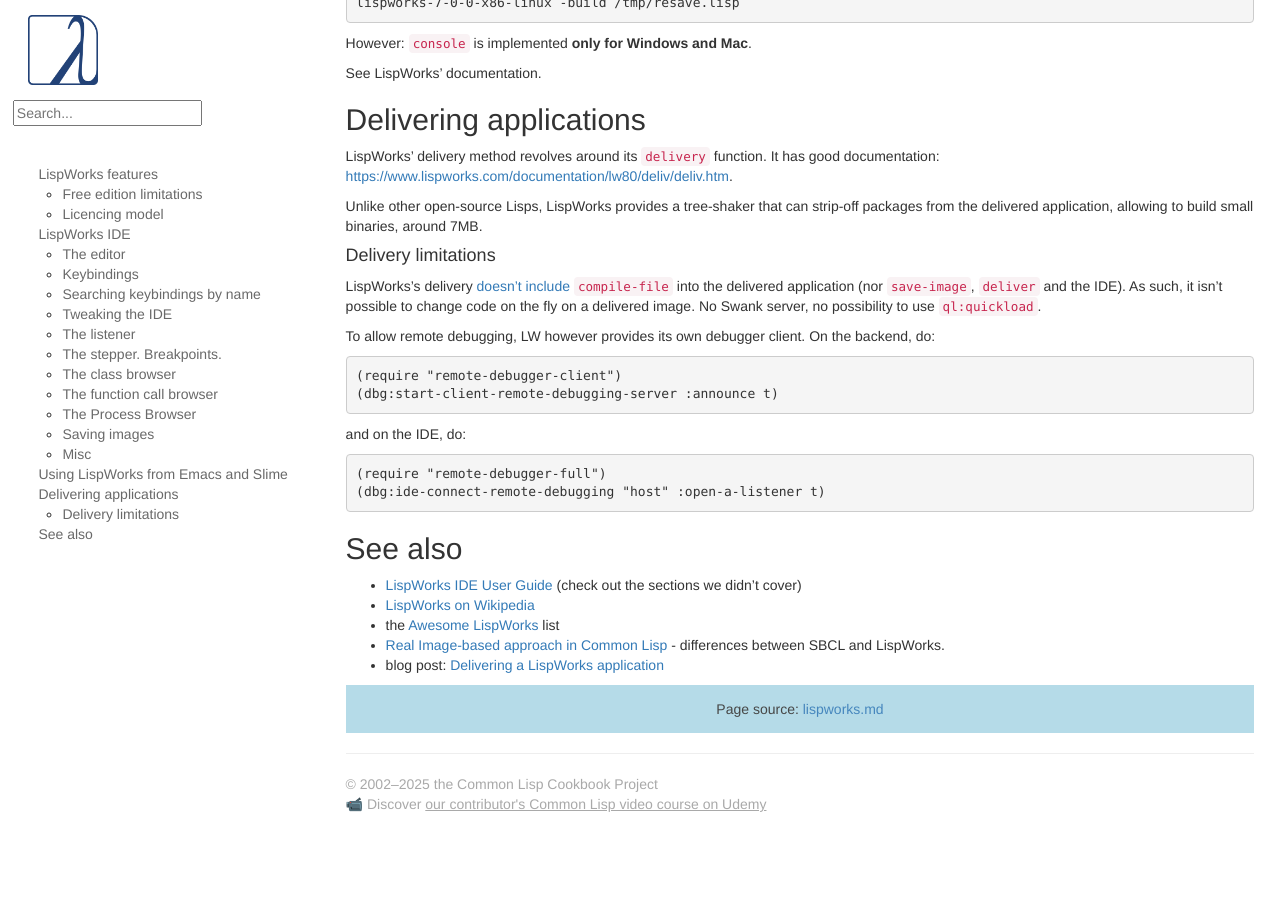
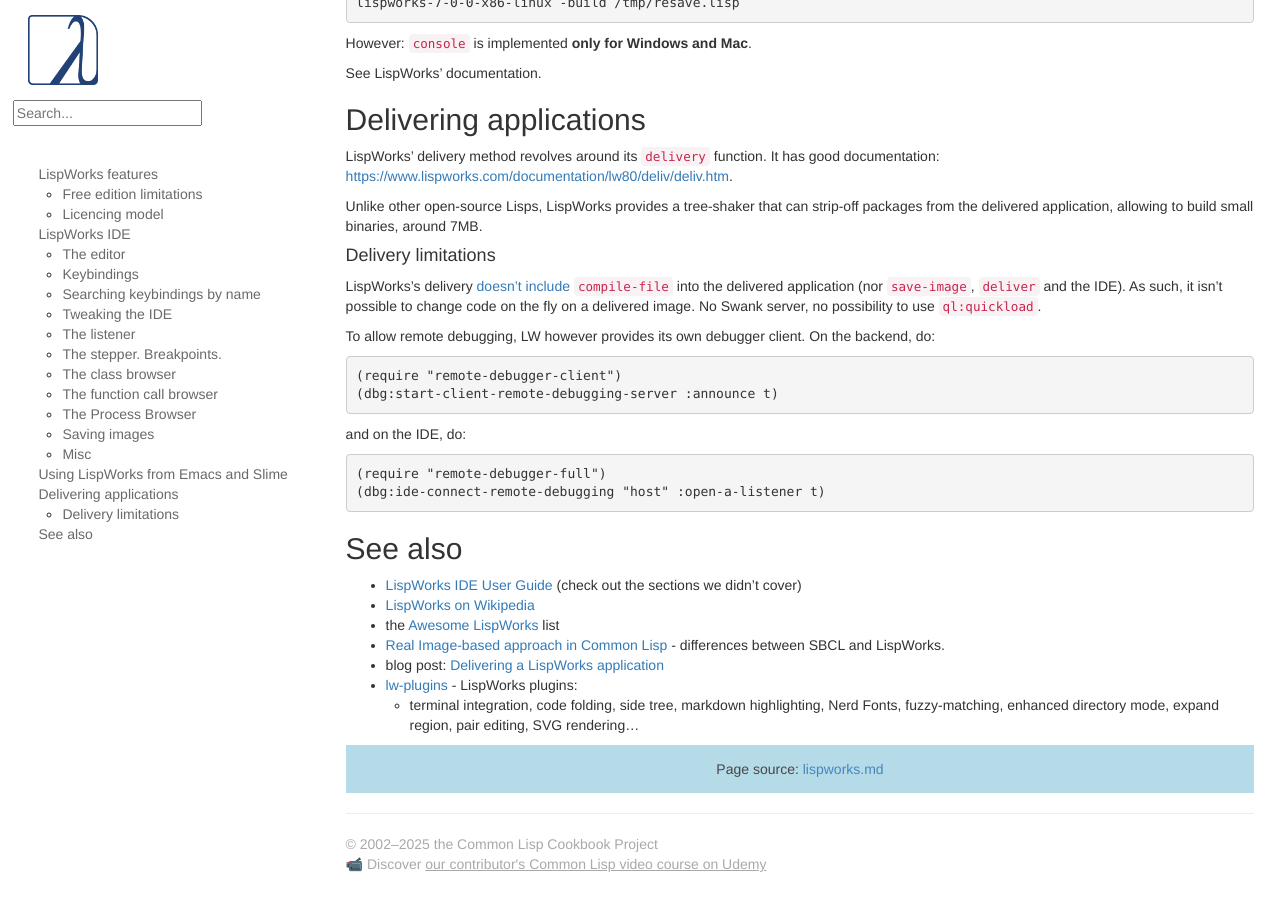
Before and after one commit to LispCookbook/cl-cookbook, a Jekyll site: the page built from lispworks.md, in a window 1280 px wide and 900 px high, scrolled down 11627 px. Built offline with Jekyll 4.4.1, drawn with Linux system fonts in a browser that asks for light colours; before the commit the page ends 12467 px from its top, so only the background shows below that.

Commit message:
mention lw-plugins

```diff
--- a/lispworks.md
+++ b/lispworks.md
@@ -588,3 +588,5 @@
 - the [Awesome LispWorks](https://github.com/fourier/awesome-lispworks) list
 - [Real Image-based approach in Common Lisp](https://www.youtube.com/watch?v=nsKx40ab9SY) - differences between SBCL and LispWorks.
 - blog post: [Delivering a LispWorks application](https://blog.dziban.net/posts/delivering-a-lispworks-application/)
+- [lw-plugins](https://github.com/apr3vau/lw-plugins) - LispWorks plugins:
+  * terminal integration, code folding, side tree, markdown highlighting, Nerd Fonts, fuzzy-matching, enhanced directory mode, expand region, pair editing, SVG rendering…
```
